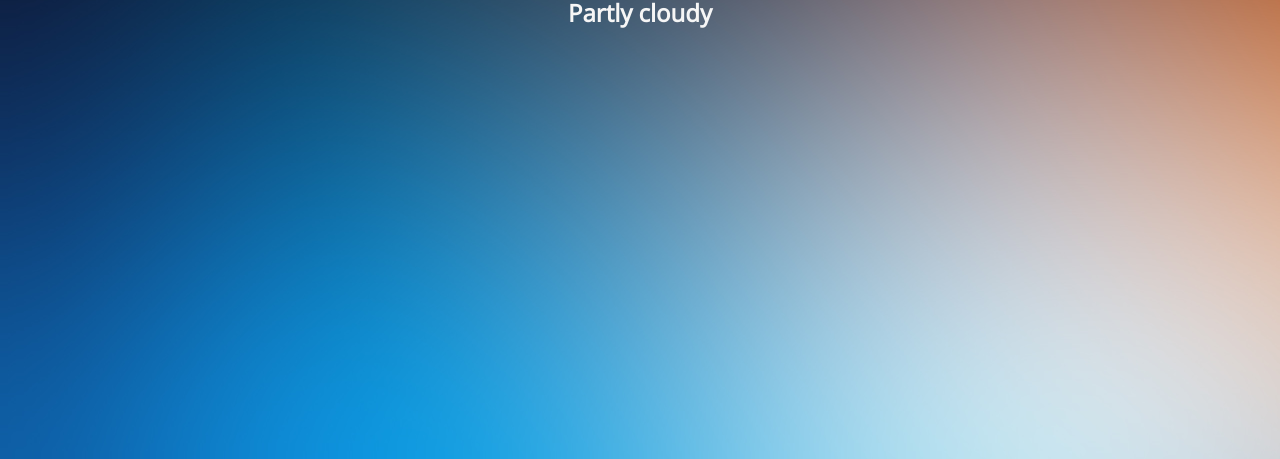
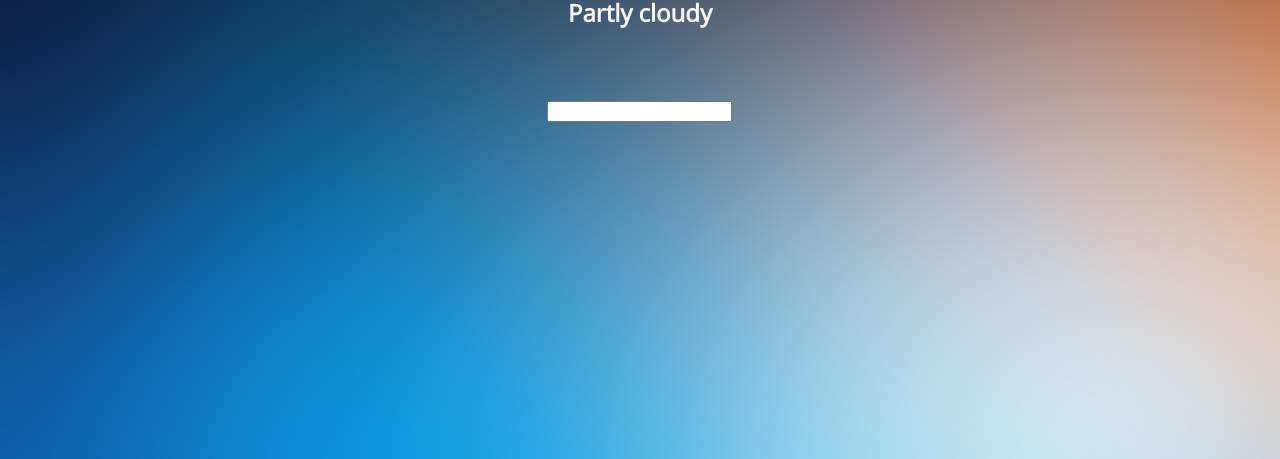
Before and after one commit to MasqueradeOfSilence/Creative-1, a plain HTML site: page index.html in a window 1280 px wide. Shown: the part 341-800 px from the top of the page. Drawn offline with nearby package versions, Linux system fonts and the light colour scheme.

Commit message:
Text box

```diff
--- a/index.html
+++ b/index.html
@@ -10,5 +10,9 @@
 	<h1 class="center" id="degrees">75</h1>
 	<h2 class="center" id="weatherInfo">Partly cloudy</h2>
 
+	<br><br><br>
+	<div class="center" id="cityBoxDiv">
+		<input type="text" id="cityBox">
+	</div>
 </body>
 </html>
--- a/main.css
+++ b/main.css
@@ -22,6 +22,10 @@ h1 {
 h2 {
 	color:#F6F6F6;
 	line-height:0.1;
+}
+
+#cityBoxDiv {
+	background-color:transparent;
 }
 
 div {
```
